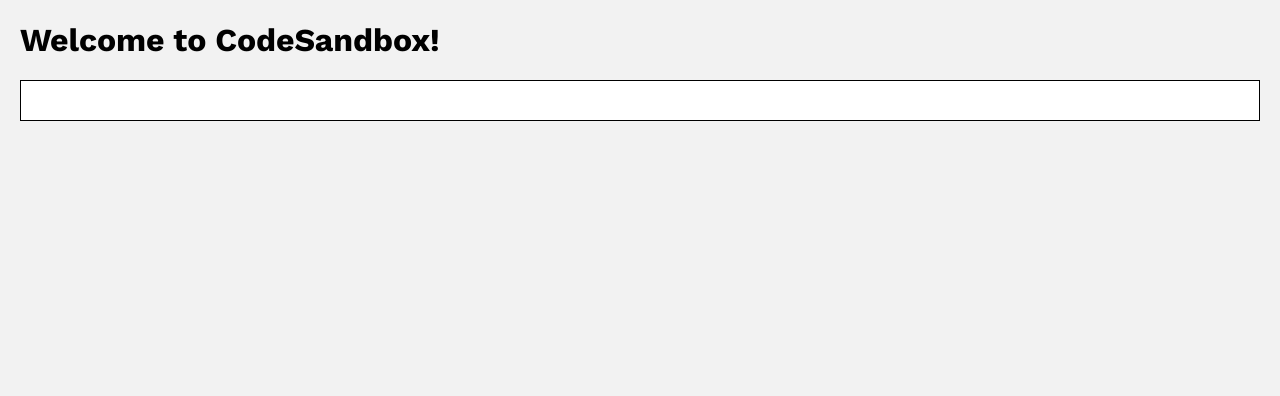
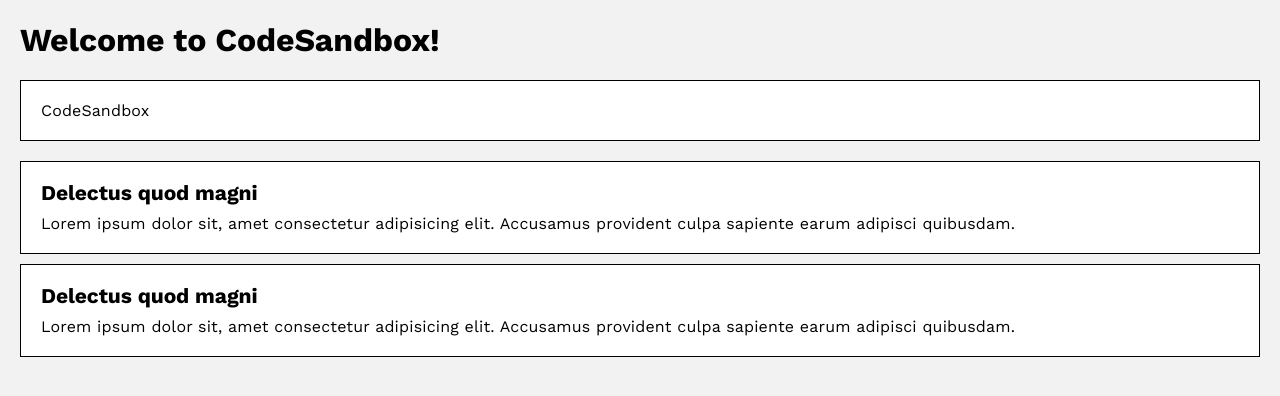
Before and after one commit to vitorazevedo/angular-course, an Angular app: page / in a window 1280 px wide. Shown: the top 396 px of the page. Built offline with nearby package versions, Linux system fonts and the light colour scheme.

Commit message:
added cards component

```diff
--- a/src/app/app.component.html
+++ b/src/app/app.component.html
@@ -1,4 +1,5 @@
 <section class="app">
-  <h1>Welcome to {{title}}!</h1>
-  <input type="text">
+  <h1>Welcome to {{data.title}}!</h1>
+  <input type="text" (keyup)="onKeyUp(input.value)" [value]="data.title" #input>
+  <app-cards [data]="cards"></app-cards>
 </section>
--- a/src/app/app.component.scss
+++ b/src/app/app.component.scss
@@ -1,14 +1,15 @@
+@import "variables";
+
 .app {
-  padding: 20px;
-
-  h1 {
-    padding-bottom: 20px;
-  }
+  padding: $size-px-20;
+  display: flex;
+  flex-direction: column;
+  gap: $size-px-20;
 
   input {
-    width: 100%;
-    padding: 10px;
-    border: 1px solid #000;
+    width: $size-pe-100;
+    padding: $size-px-20;
+    border: $size-px-1 solid $color-black;
   }
 }
 
--- a/src/app/app.component.ts
+++ b/src/app/app.component.ts
@@ -1,4 +1,6 @@
 import { Component } from '@angular/core';
+
+import { cards } from './cards/cads.interfaces';
 
 @Component({
   selector: 'app-root',
@@ -6,5 +8,16 @@
   styleUrls: ['./app.component.scss'],
 })
 export class AppComponent {
-  title = 'CodeSandbox';
+  data = {
+    title: 'CodeSandbox'
+  };
+
+  cards: cards[] = [
+    { title: 'Delectus quod magni', description: 'Lorem ipsum dolor sit, amet consectetur adipisicing elit. Accusamus provident culpa sapiente earum adipisci quibusdam.' },
+    { title: 'Delectus quod magni', description: 'Lorem ipsum dolor sit, amet consectetur adipisicing elit. Accusamus provident culpa sapiente earum adipisci quibusdam.' }
+  ];
+
+  onKeyUp(title: string) {
+    this.data.title = title;
+  }
 }
--- a/src/app/app.module.ts
+++ b/src/app/app.module.ts
@@ -2,13 +2,15 @@
 import { BrowserModule } from '@angular/platform-browser';
 
 import { AppComponent } from './app.component';
+import { CardsComponent } from './cards/cards.component';
 
 @NgModule({
   declarations: [
     AppComponent
   ],
   imports: [
-    BrowserModule
+    BrowserModule,
+    CardsComponent
   ],
   providers: [],
   bootstrap: [AppComponent]
--- /dev/null
+++ b/src/app/cards/cads.interfaces.ts
@@ -0,0 +1,4 @@
+export interface cards {
+  title: string;
+  description: string;
+}
--- /dev/null
+++ b/src/app/cards/cards.component.html
@@ -0,0 +1,4 @@
+<article class="app-cards" *ngFor="let card of data">
+  <h3>{{card.title}}</h3>
+  <p>{{card.description}}</p>
+</article>
--- /dev/null
+++ b/src/app/cards/cards.component.scss
@@ -0,0 +1,17 @@
+@import "variables";
+
+.app-cards {
+  display: flex;
+  flex-direction: column;
+  gap: $size-px-10;
+
+  padding: $size-px-20;
+  background-color: $color-white;
+  border: $size-px-1 solid $color-black;
+}
+
+:host {
+  display: flex;
+  flex-direction: column;
+  gap: $size-px-10;
+}
```
Also changed, not shown: src/app/cards/cards.component.ts (added, +17 -0 lines), 1 other file (tests, documents, lock files or other folders).
